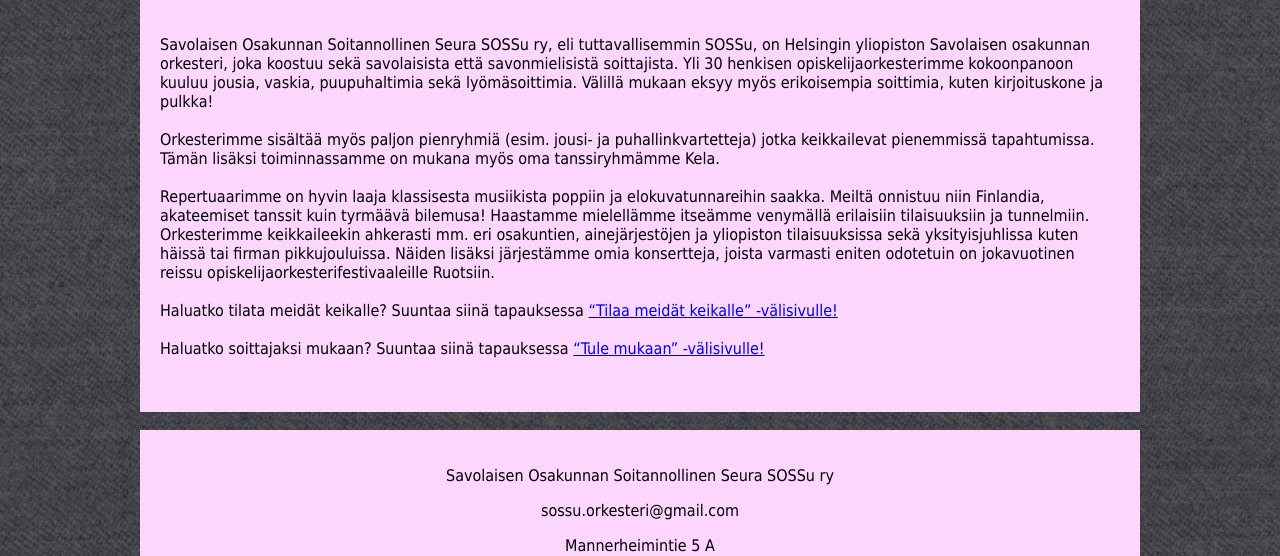
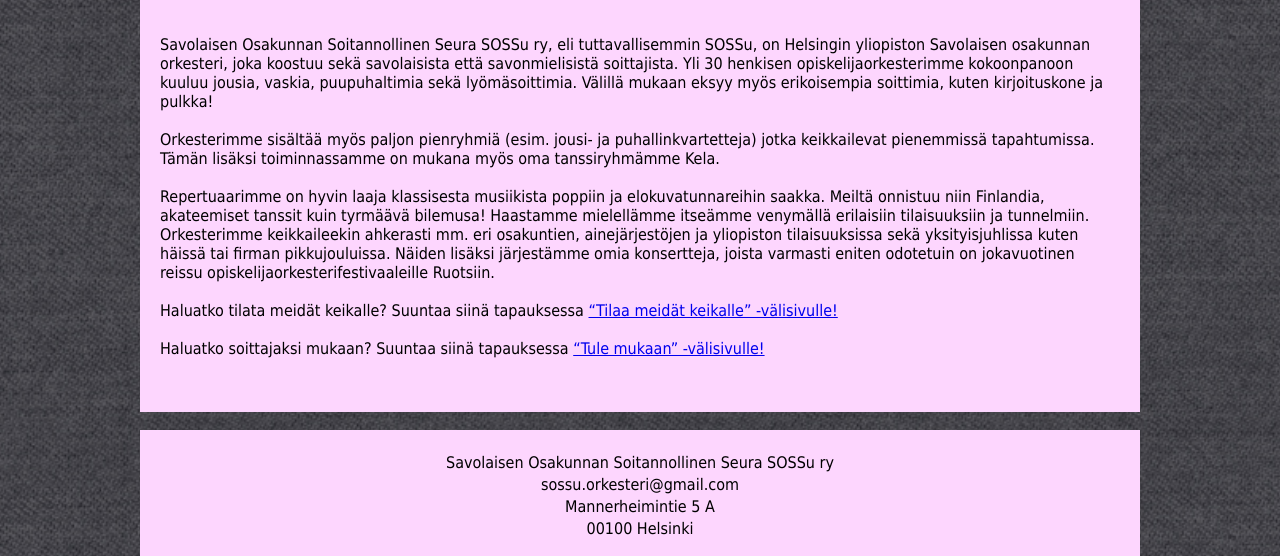
Before and after one commit to sossuOrkesteri/sossunVerkkosivut, a Flask app: page / in a window 1280 px wide. Shown: the part 857-1413 px from the top of the page. Run offline with Flask 2, Linux system fonts and the light colour scheme.

Commit message:
footer margin fixed

```diff
--- a/static/style.css
+++ b/static/style.css
@@ -27,6 +27,10 @@ body {
   margin-right: auto;
   text-align: center;
   text-decoration: none;
+}
+
+.footer p{
+  margin: 3px;
 }
 
 .header {
```
